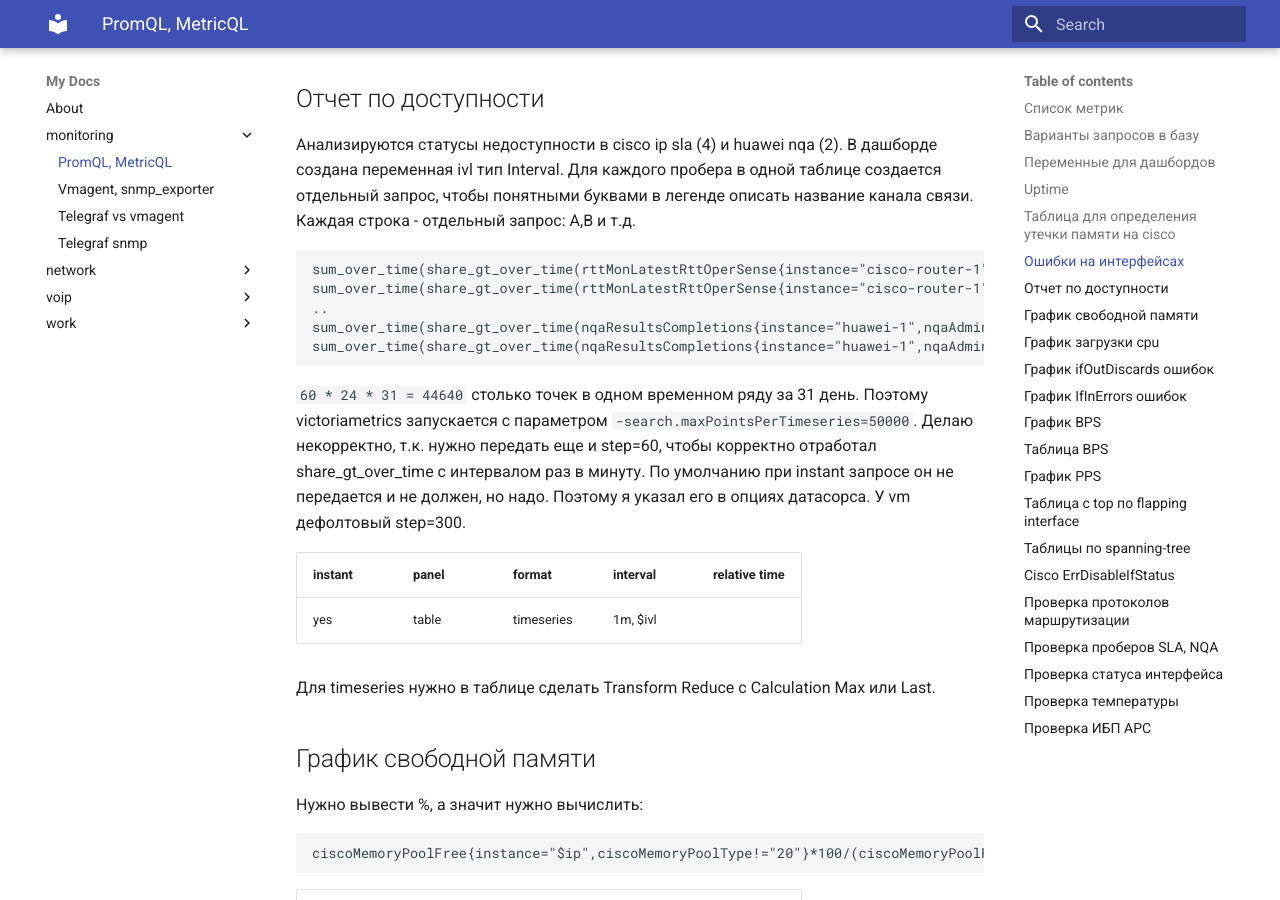
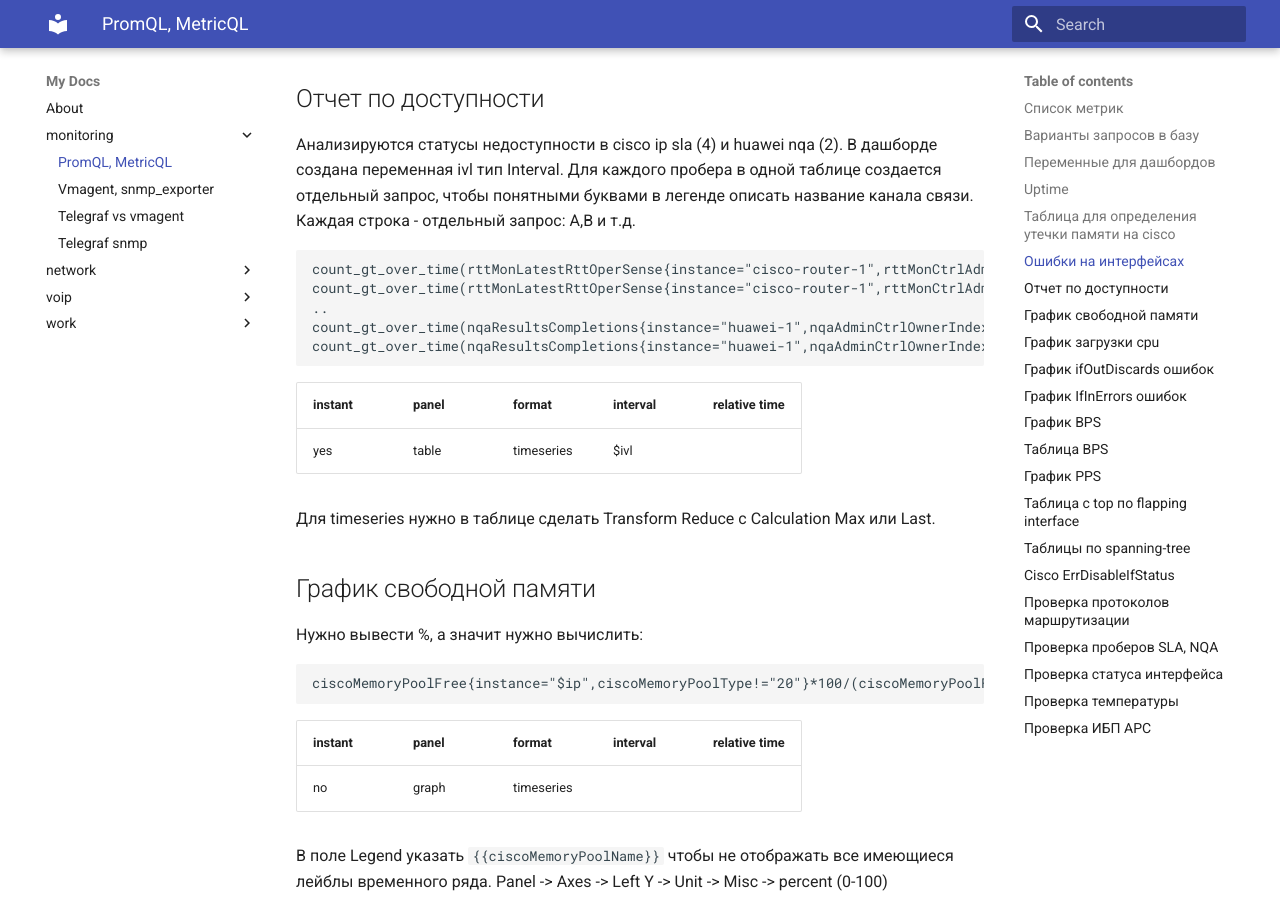
Before and after one commit to v98765/v98765.github.io, an MkDocs documentation site: the page built from docs/monitoring/promql_metricql.md, in a window 1280 px wide and 900 px high, scrolled down 2571 px. Built offline with MkDocs 1.6.1 and Material for MkDocs 9.7.7, drawn with Linux system fonts in a browser that asks for light colours.

Commit message:
docs/monitoring/promql_metricql.md: count_gt_over_time in VM 1.40.1

````diff
--- a/docs/monitoring/promql_metricql.md
+++ b/docs/monitoring/promql_metricql.md
@@ -95,19 +95,16 @@ no | table | timeseries | 5m | 1h
 Для каждого пробера в одной таблице создается отдельный запрос, чтобы понятными буквами в легенде описать название канала связи.
 Каждая строка - отдельный запрос: A,B и т.д.
 ```text
-sum_over_time(share_gt_over_time(rttMonLatestRttOperSense{instance="cisco-router-1",rttMonCtrlAdminIndex="1"}[1m], 3)[$ivl])
-sum_over_time(share_gt_over_time(rttMonLatestRttOperSense{instance="cisco-router-1",rttMonCtrlAdminIndex="2"}[1m], 3)[$ivl])
+count_gt_over_time(rttMonLatestRttOperSense{instance="cisco-router-1",rttMonCtrlAdminIndex="1"}[$ivl], 3)
+count_gt_over_time(rttMonLatestRttOperSense{instance="cisco-router-1",rttMonCtrlAdminIndex="2"}[$ivl], 3)
 ..
-sum_over_time(share_gt_over_time(nqaResultsCompletions{instance="huawei-1",nqaAdminCtrlOwnerIndex="1",nqaAdminCtrlTestName="1"}[1m], 1)[$ivl])
-sum_over_time(share_gt_over_time(nqaResultsCompletions{instance="huawei-1",nqaAdminCtrlOwnerIndex="1",nqaAdminCtrlTestName="2"}[1m], 1)[$ivl])
+count_gt_over_time(nqaResultsCompletions{instance="huawei-1",nqaAdminCtrlOwnerIndex="1",nqaAdminCtrlTestName="1"}[$ivl], 1)
+count_gt_over_time(nqaResultsCompletions{instance="huawei-1",nqaAdminCtrlOwnerIndex="1",nqaAdminCtrlTestName="2"}[$ivl], 1)
 ```
-`60 * 24 * 31 = 44640` столько точек в одном временном ряду за 31 день. Поэтому victoriametrics запускается с параметром `-search.maxPointsPerTimeseries=50000`.
-Делаю некорректно, т.к. нужно передать еще и step=60, чтобы корректно отработал share_gt_over_time c интервалом раз в минуту.
-По умолчанию при instant запросе он не передается и не должен, но надо. Поэтому я указал его в опциях датасорса. У vm дефолтовый step=300.
 
 instant | panel | format | interval | relative time
 ---|---|---|---|---
-yes | table | timeseries | 1m, $ivl |
+yes | table | timeseries | $ivl |
 
 Для timeseries нужно в таблице сделать Transform Reduce с Calculation Max или Last.
 
````
